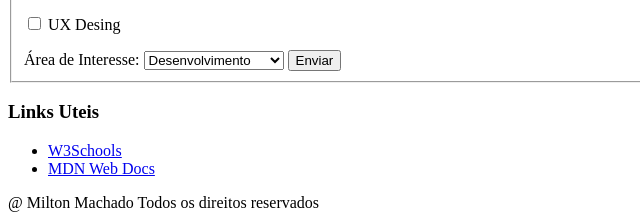
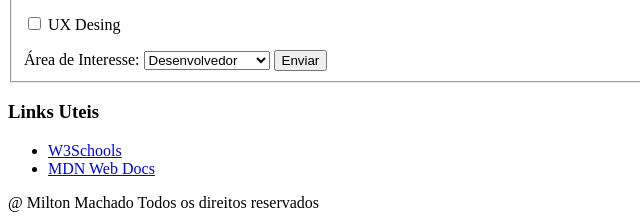
Before and after one commit to milton-04/Atividade_html_2, a website: page index.html in a window 1280 px wide. Shown: the part 945-1166 px from the top of the page, 0-640 px from the left. Drawn offline with Linux system fonts and the light colour scheme.

Commit message:
Update index.html
Correção da opção "Desenvolvimento" para "Desenvolvedor"

```diff
--- a/index.html
+++ b/index.html
@@ -79,7 +79,7 @@
               <label>Área de Interesse:</label>
               <select>
                 <optgroup>
-                  <option>Desenvolvimento</option>
+                  <option>Desenvolvedor</option>
                   <option>Desing</option>
                 </optgroup>
               </select>
```
